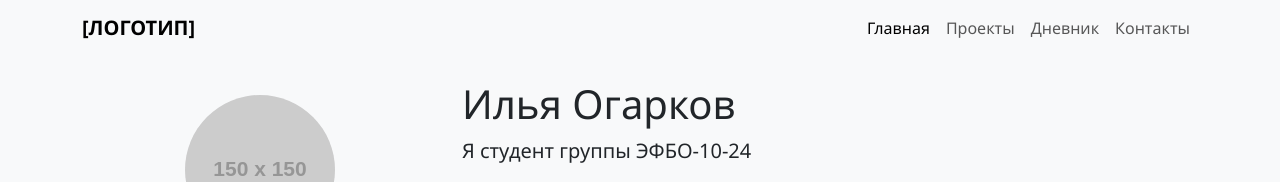
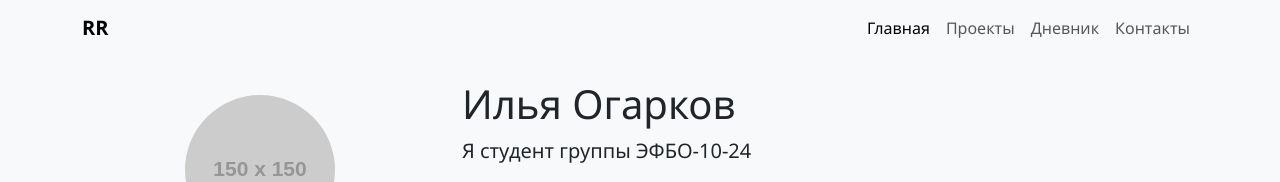
Before and after one commit to icekoritowa/portfolio-student, a plain HTML site: page index.html in a window 1280 px wide. Shown: the top 182 px of the page. Drawn offline with nearby package versions, Linux system fonts and the light colour scheme; placeholder pictures from the web are drawn by us.

```diff
--- a/index.html
+++ b/index.html
@@ -10,7 +10,7 @@
 <body>
   <nav class="navbar navbar-expand-lg navbar-light bg-light mb-4">
     <div class="container">
-      <span class="navbar-brand">[ЛОГОТИП]</span>
+      <span class="navbar-brand">RR</span>
       <div class="navbar-nav">
         <a class="nav-link active" href="index.html">Главная</a>
         <a class="nav-link" href="pages/projects.html">Проекты</a>
```
Also changed, not shown: pages/contacts.html (+1 -1 lines), pages/diary.html (+1 -1 lines), pages/projects.html (+1 -1 lines).
